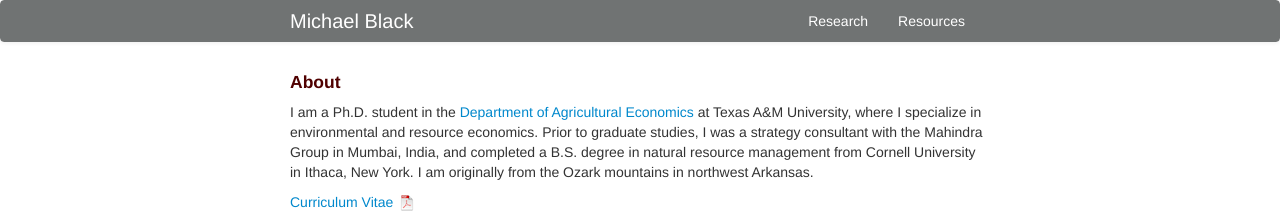
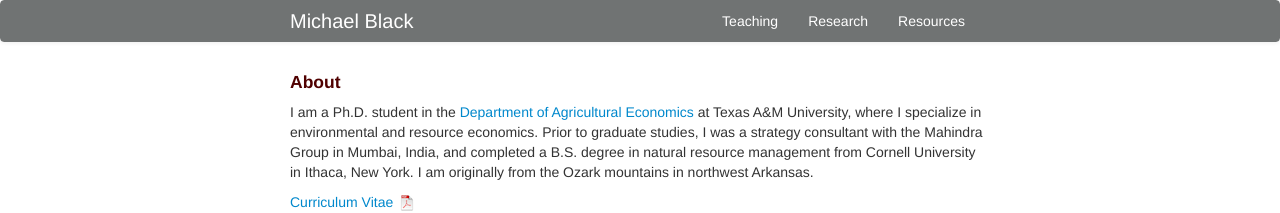
Before and after one commit to michael-black/michael-black.github.io, a Jekyll site: the page built from index.md, in a window 1280 px wide. Shown: the top 213 px of the page. Built offline with Jekyll 4.4.1, drawn with Linux system fonts in a browser that asks for light colours.

Commit message:
Added teaching to the top bar

```diff
--- a/_includes/themes/twitter/default.html
+++ b/_includes/themes/twitter/default.html
@@ -36,6 +36,7 @@
           <a class="brand" href="{{ HOME_PATH }}">{{ site.title }}</a>
           <ul class="nav">
               <!--  <li><a href="{{ BASE_PATH }}/assets/CV.pdf">CV</a></li> -->
+              <li><a href="{{ BASE_PATH }}/pages/teaching.html">Teaching</a></li>
               <li><a href="{{ BASE_PATH }}/pages/research.html">Research</a></li>
               <li><a href="{{ BASE_PATH }}/pages/resources.html">Resources</a></li>
           </ul>
```
